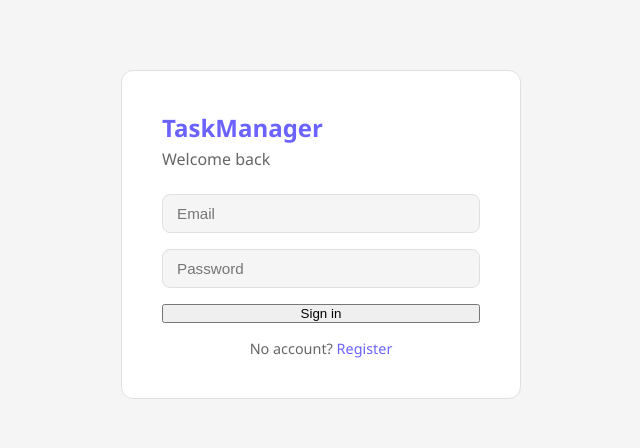
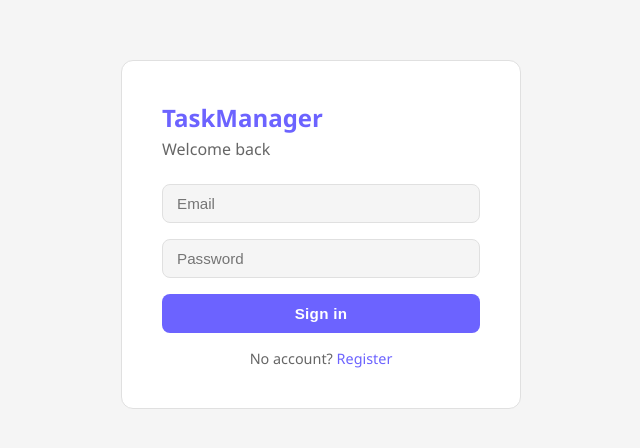
Before and after one commit to THULANI003/taskmanager, a React app in the folder frontend/: page /login in a window 1280 px wide. Shown: the part 166-614 px from the top of the page, without its empty margins (319-959 px from the left). Built offline with nearby package versions, Linux system fonts and the light colour scheme; the HTML template or start-up script is replaced by a standard one.

Commit message:
Fix UI - auth buttons, dark mode badges, stat cards, navbar

```diff
--- a/frontend/src/components/Navbar.jsx
+++ b/frontend/src/components/Navbar.jsx
@@ -14,8 +14,8 @@ export default function Navbar({ darkMode, setDarkMode }) {
     <nav className="navbar">
       <div className="nav-brand">✅ TaskManager</div>
       <div className="nav-right">
-        <span className="nav-user">Hi, {user?.name}</span>
-        <button className="btn-icon" onClick={() => setDarkMode(!darkMode)}>
+        <span className="nav-user">{user?.name}</span>
+        <button className="btn-icon" title="Toggle theme" onClick={() => setDarkMode(!darkMode)}>
           {darkMode ? '☀️' : '🌙'}
         </button>
         <button className="btn-logout" onClick={handleLogout}>Logout</button>
--- a/frontend/src/index.css
+++ b/frontend/src/index.css
@@ -27,7 +27,15 @@ body { background: var(--bg); color: var(--text); font-family: 'Segoe UI', sans-
 .navbar { background: var(--card); border-bottom: 1px solid var(--border); padding: 0 2rem; height: 60px; display: flex; align-items: center; justify-content: space-between; position: sticky; top: 0; z-index: 100; }
 .nav-brand { font-size: 1.2rem; font-weight: 700; color: var(--primary); }
 .nav-right { display: flex; align-items: center; gap: 1rem; }
-.nav-user { font-size: 0.9rem; color: var(--text2); }
+.nav-user {
+  font-size: 0.85rem;
+  font-weight: 500;
+  color: var(--text);
+  background: var(--bg);
+  padding: 5px 12px;
+  border-radius: 20px;
+  border: 1px solid var(--border);
+}
 .btn-icon { background: none; border: none; font-size: 1.2rem; cursor: pointer; }
 .btn-logout { background: none; border: 1px solid var(--border); color: var(--text); padding: 6px 14px; border-radius: 6px; cursor: pointer; font-size: 0.85rem; }
 .btn-logout:hover { background: var(--danger); color: white; border-color: var(--danger); }
@@ -42,11 +50,37 @@ body { background: var(--bg); color: var(--text); font-family: 'Segoe UI', sans-
 .auth-card input:focus { outline: none; border-color: var(--primary); }
 .auth-card p { margin-top: 1rem; font-size: 0.9rem; color: var(--text2); text-align: center; }
 .auth-card a { color: var(--primary); text-decoration: none; }
+.auth-card button[type="submit"] {
+  background: var(--primary);
+  color: white;
+  border: none;
+  padding: 11px;
+  border-radius: 8px;
+  cursor: pointer;
+  font-size: 0.95rem;
+  font-weight: 600;
+  letter-spacing: 0.3px;
+  transition: background 0.2s;
+}
+.auth-card button[type="submit"]:hover { background: var(--primary-hover); }
+.auth-card button[type="submit"]:disabled { opacity: 0.6; cursor: not-allowed; }
 
 /* Dashboard */
 .dashboard-content { max-width: 1100px; margin: 0 auto; padding: 2rem; }
 .stats-row { display: grid; grid-template-columns: repeat(3, 1fr); gap: 1rem; margin-bottom: 1.5rem; }
-.stat-card { background: var(--card); border: 1px solid var(--border); border-radius: 10px; padding: 1.25rem; text-align: center; }
+.stat-card {
+  background: var(--card);
+  border: 1px solid var(--border);
+  border-radius: 10px;
+  padding: 1.25rem;
+  text-align: center;
+  transition: box-shadow 0.2s;
+}
+body.dark .stat-card {
+  border-color: #2e2e5a;
+  box-shadow: 0 0 0 1px #2e2e5a, inset 0 1px 0 rgba(255,255,255,0.04);
+}
+.stat-card:hover { box-shadow: 0 4px 16px rgba(108,99,255,0.15); }
 .stat-num { display: block; font-size: 2rem; font-weight: 700; color: var(--primary); }
 .stat-label { font-size: 0.85rem; color: var(--text2); }
 
@@ -83,9 +117,12 @@ body { background: var(--bg); color: var(--text); font-family: 'Segoe UI', sans-
 
 /* Badges */
 .badge { font-size: 0.7rem; padding: 2px 8px; border-radius: 20px; font-weight: 600; }
-.badge-high { background: #ffe0e0; color: #c0392b; }
+.badge-high   { background: #ffe0e0; color: #c0392b; }
 .badge-medium { background: #fff3cd; color: #856404; }
-.badge-low { background: #d4edda; color: #155724; }
+.badge-low    { background: #d4edda; color: #155724; }
+body.dark .badge-high   { background: rgba(192,57,43,0.25);  color: #ff6b6b; }
+body.dark .badge-medium { background: rgba(133,100,4,0.25);  color: #ffd93d; }
+body.dark .badge-low    { background: rgba(21,87,36,0.25);   color: #6bcb77; }
 .status-label { font-size: 0.7rem; color: var(--text2); margin-left: auto; text-transform: capitalize; }
 
 /* Modal */
```
